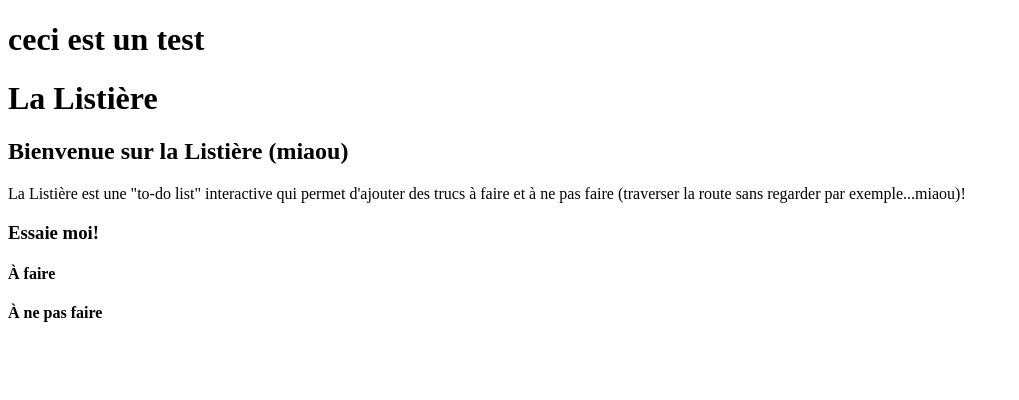
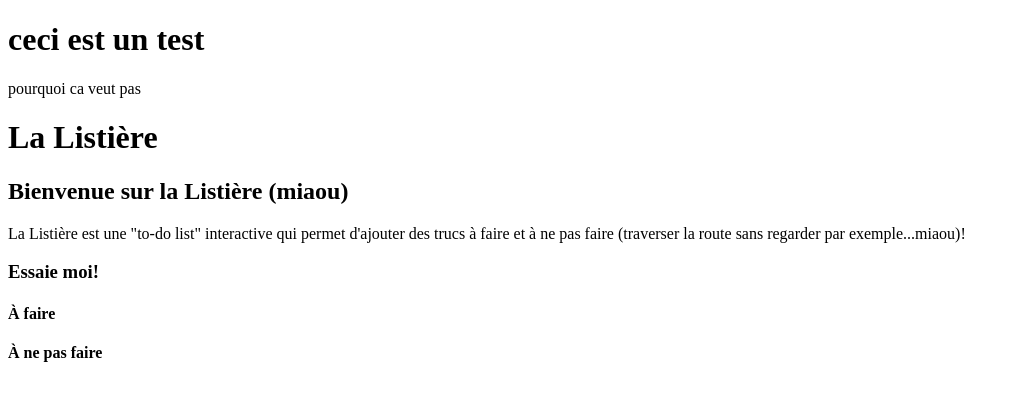
Before and after one commit to hadrien-dhyne/la-listiere, a plain HTML site: page index.html in a window 1280 px wide. Shown: the whole page, without its empty margins (0-1019 px from the left). Drawn offline with Linux system fonts and the light colour scheme.

Commit message:
Another test

```diff
--- a/index.html
+++ b/index.html
@@ -9,6 +9,7 @@
   </head>
   <body>
     <h1>ceci est un test</h1>
+    <p>pourquoi ca veut pas</p>
     <h1>La Listière</h1>
     <h2>Bienvenue sur la Listière (miaou)</h2>
     <p>
```
